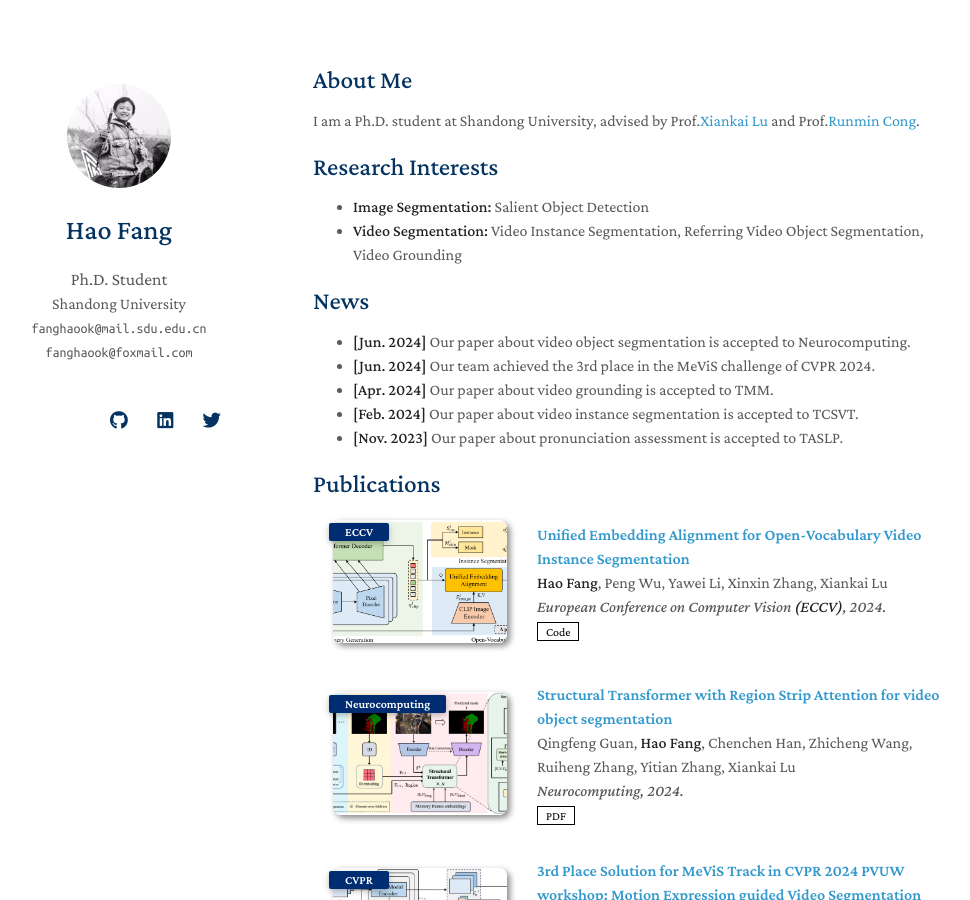
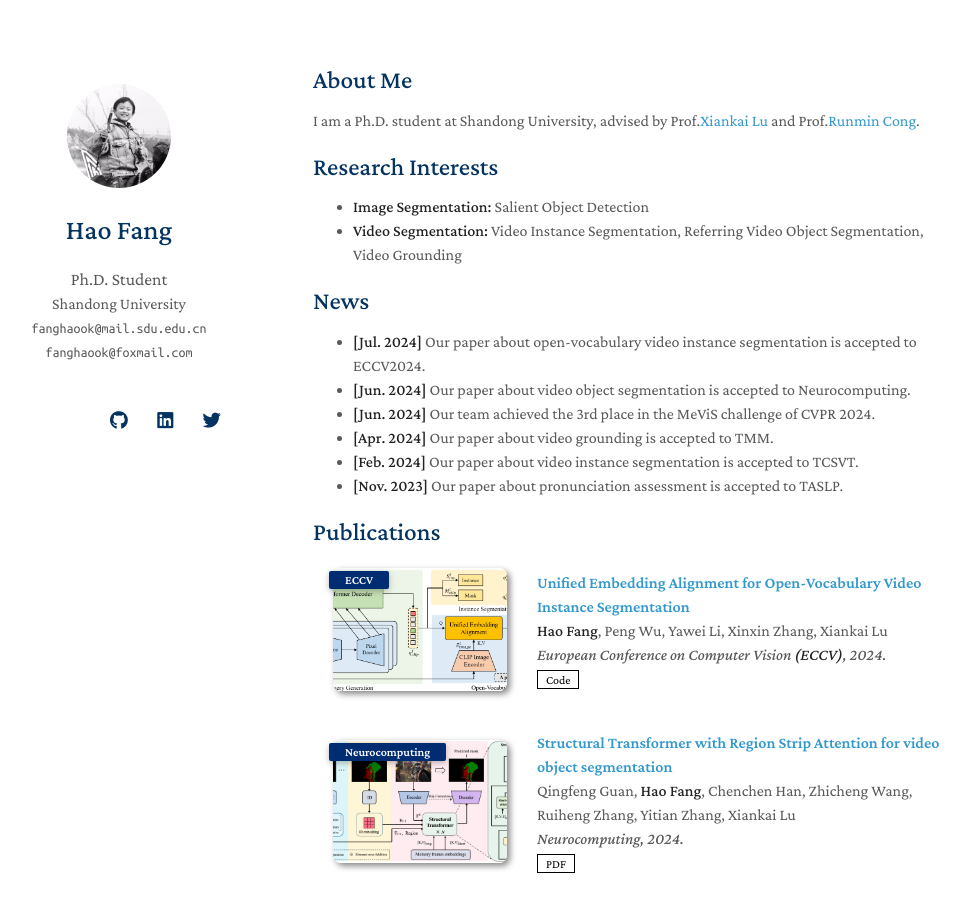
Before and after one commit to fanghaook/fanghaook.github.io, a Jekyll site: the page built from index.md, in a window 1280 px wide and 900 px high. Shown: the whole window, without its empty margins (157-1127 px from the left). Built offline with Jekyll 4.4.1, drawn with Linux system fonts in a browser that asks for light colours; nearby versions of some CDN libraries; a style sheet for code colours, icons or effects is not loaded; our own code applies the rules of GitHub Pages for plain Markdown files.

Commit message:
Update OVFormer

```diff
--- a/index.md
+++ b/index.md
@@ -12,6 +12,7 @@ I am a Ph.D. student at Shandong University, advised by Prof.[Xiankai Lu](https:
 - **Video Segmentation:** Video Instance Segmentation, Referring Video Object Segmentation, Video Grounding
 
 ## News
+- **[Jul. 2024]** Our paper about open-vocabulary video instance segmentation is accepted to ECCV2024.
 - **[Jun. 2024]** Our paper about video object segmentation is accepted to Neurocomputing.
 - **[Jun. 2024]** Our team achieved the 3rd place in the MeViS challenge of CVPR 2024.
 - **[Apr. 2024]** Our paper about video grounding is accepted to TMM.
```
